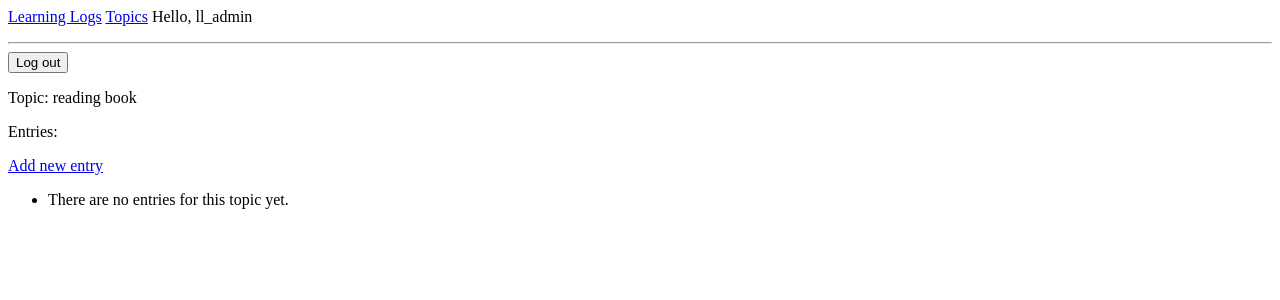
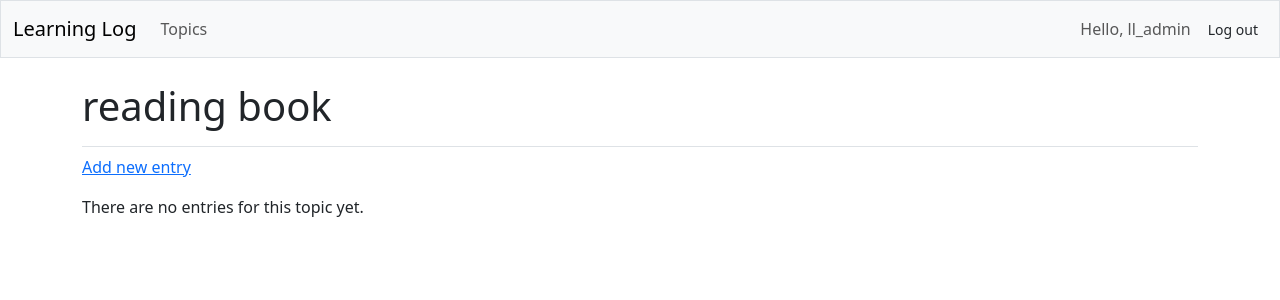
Before and after one commit to mickeyzhou/learning_logs, a Django app: page /topics/5/ in a window 1280 px wide. Shown: the top 300 px of the page. Run offline with Django 5.2, Linux system fonts and the light colour scheme; a user stored in the database is signed in; data comes from the database, SQL or seed files in the repository; both versions use the stored data as it was after the commit; some libraries are stand-ins or nearby versions.

Commit message:
add style

```diff
--- a/learning_logs/models.py
+++ b/learning_logs/models.py
@@ -1,9 +1,11 @@
 from django.db import models
+from django.contrib.auth.models import User
 
 class Topic(models.Model):
     """ 用户学习的主题"""
     text = models.CharField(max_length=200)
     date_added = models.DateTimeField(auto_now_add=True)
+    owner = models.ForeignKey(User, on_delete=models.CASCADE)
 
     def __str__(self):
         """返回模型的字符串表示"""
--- a/learning_logs/templates/learning_logs/base.html
+++ b/learning_logs/templates/learning_logs/base.html
@@ -1,16 +1,64 @@
-<p>
-    <a href="{% url 'learning_logs:index' %}">Learning Logs</a>
-    <a href="{% url 'learning_logs:topics' %}">Topics</a>
+<!doctype html>
+<html lang="en">
+    <head>
+        <meta charset="utf-8">
+        <meta name="viewport" content="width=device-width,
+        initial-scale=1">
+        <title>Learning Log</title>
+        {% load django_bootstrap5 %}
+        {% bootstrap_css %}
+        {% bootstrap_javascript %}
+    </head>
+    <body>
+        <nav class="navbar navbar-expand-md navbar-light bg-light mb-4 border">
+            <div class="container-fluid">
+                <a class="navbar-brand" href="{% url 'learning_logs:index' %}">Learning Log</a>
+    <button class="navbar-toggler" type="button" data-bs-toggle="collapse" data-bs-target="#navbarCollapse" aria-controls="navbarCollapse"
+ aria-expanded="false" aria-label="Toggle
+navigation">
+<span class="navbar-toggler-icon"></span>
+</button>
+<div class="collapse navbar-collapse"
+id="navbarCollapse">
+<ul class="navbar-nav me-auto mb-2 mb-md-0">
+<li class="nav-item">
+    <a class="nav-link" href="{% url 'learning_logs:topics' %}">Topics</a>
+</li>
+</ul> <!-- 定义导航栏左侧链接的代码到此结束 -->
+<!-- 与账户相关的链接 -->
+<ul class="navbar-nav ms-auto mb-2 mb-md-0">
     {% if user.is_authenticated %}
-        Hello, {{user.username}}
-        <hr />
-        <form action="{% url 'accounts:logout' %}" method="post">
-            {% csrf_token %}
-            <button name="submit">Log out</button>
-        </form>
+    <li class="nav-item">
+        <span class="navbar-text me-2">Hello, {{user.username }}</span>
+    </li>
     {% else %}
-        <a href="{% url 'accounts:login' %}">Log in</a>
-        <a href="{% url 'accounts:register' %}">Register</a>
+    <li class="nav-item">
+        <a class="nav-link" href="{% url 'accounts:register' %}">Register</a>
+    </li>
+    <li class="nav-item">
+        <a class="nav-link" href="{% url 'accounts:login' %}">Log in</a>
+    </li>
     {% endif %}
-</p>
-{% block content %}{% endblock content %}
+</ul> <!-- 与账户相关的链接到此结束 -->
+    {% if user.is_authenticated %}
+<form action="{% url 'accounts:logout' %}"
+method='post'>
+{% csrf_token %}
+<button name='submit' class='btn btn-outline-
+secondary btn-sm'>
+Log out</button>
+</form>
+{% endif %}
+</div> <!-- 定义导航栏可折叠部分的代码到此结束 -->
+</div> <!-- 定义导航栏容器的代码到此结束 -->
+</nav> <!-- 定义导航栏的代码到此结束 -->
+<main class="container">
+    <div class="pb-2 mb-2 border-bottom">
+    {% block page_header %}{% endblock page_header %}
+    </div>
+    <div>
+    {% block content %}{% endblock content %}
+    </div>
+    </main>
+    </body>
+</html>
--- a/learning_logs/templates/learning_logs/topic.html
+++ b/learning_logs/templates/learning_logs/topic.html
@@ -1,18 +1,26 @@
 {% extends 'learning_logs/base.html' %}
 
+{% block page_header %}
+<h1>{{ topic.text }}</h1>
+{% endblock page_header %}
 {% block content %}
-    <p>Topic: {{ topic.text }}</p>
-    <p>Entries:</p>
-    <p><a href="{% url 'learning_logs:new_entry' topic.id %}">Add new entry</a></p>
-    <ul>
-        {% for entry in entries %}
-            <li>
-                <p>{{ entry.date_added|date:'M d, Y H:i'}}</p>
-                <p>{{ entry.text|linebreaks }}</p>
-                <p><a href="{% url 'learning_logs:edit_entry' entry.id %}">Edit entry</a></p>
-            </li>
-        {% empty %}
-            <li>There are no entries for this topic yet.</li>
-        {% endfor %}
-    </ul>
-{% endblock content%}
+<p>
+<a href="{% url 'learning_logs:new_entry' topic.id %}">Add
+new entry</a>
+</p>
+{% for entry in entries %}
+<div class="card mb-3">
+<!-- 包含时间戳和编辑链接的标题 -->
+<h4 class="card-header">
+{{ entry.date_added|date:'M d, Y H:i' }}
+<small><a href="{% url 'learning_logs:edit_entry'
+entry.id %}">
+edit entry</a></small>
+</h4>
+<!-- 包含条目文本的正文 -->
+<div class="card-body">{{ entry.text|linebreaks }}</div>
+</div>
+{% empty %}
+<p>There are no entries for this topic yet.</p>
+{% endfor %}
+{% endblock content %}
--- a/learning_logs/views.py
+++ b/learning_logs/views.py
@@ -1,28 +1,35 @@
 from django.shortcuts import render, redirect
+from django.contrib.auth.decorators import login_required
 from .models import Topic, Entry
 from .forms import TopicForm
 from .forms import EntryForm
+from django.http import Http404
+
 # Create your views here.
 
 def index(request):
     """学习笔记的主页"""
     return render(request, 'learning_logs/index.html')
 
-
+@login_required
 def topics(request):
     """显示所有的主题"""
-    topics = Topic.objects.order_by('date_added')
+    topics = Topic.objects.filter(owner=request.user).order_by('date_added')
     context = {'topics': topics}
     return render(request, 'learning_logs/topics.html', context)
 
+@login_required
 def topic(request, topic_id):
     """显示单个主题及其所有的条目"""
     print(f"topic_id:{topic_id}")
     topic = Topic.objects.get(id=topic_id)
+    if topic.owner != request.user:
+        raise Http404
     entries = topic.entry_set.order_by('-date_added')
     context = {'topic': topic, 'entries': entries}
     return render(request, 'learning_logs/topic.html', context)
 
+@login_required
 def new_topic(request):
     """添加新主题"""
     if request.method != 'POST':
@@ -30,12 +37,15 @@ def new_topic(request):
     else:
         form = TopicForm(data=request.POST)
         if form.is_valid():
-            form.save()
+            new_topic = form.save(commit=False)
+            new_topic.owner = request.user
+            new_topic.save()
             return redirect('learning_logs:topics')
     # 显示空表单或指出表单数据无效
     context = {'form': form}
     return render(request, 'learning_logs/new_topic.html', context)
 
+@login_required
 def new_entry(request, topic_id):
     """在特定主题中添加新条目"""
     topic = Topic.objects.get(id=topic_id)
@@ -51,11 +61,13 @@ def new_entry(request, topic_id):
     context = {'topic': topic, 'form': form}
     return render(request, 'learning_logs/new_entry.html', context)
 
+@login_required
 def edit_entry(request, entry_id):
     """编辑既有的条目"""
     entry = Entry.objects.get(id=entry_id)
     topic = entry.topic
-
+    if topic.owner != request.user:
+        raise Http404
     if request.method != 'POST':
         form = EntryForm(instance=entry)
     else:
--- a/ll_project/settings.py
+++ b/ll_project/settings.py
@@ -15,7 +15,7 @@ from pathlib import Path
 #我的设置
 LOGIN_REDIRECT_URL = 'learning_logs:index'
 LOGOUT_REDIRECT_URL = 'learning_logs:index'
-
+LOGIN_URL = 'accounts:login'
 # Build paths inside the project like this: BASE_DIR / 'subdir'.
 BASE_DIR = Path(__file__).resolve().parent.parent
 
@@ -38,6 +38,10 @@ INSTALLED_APPS = [
     #我的应用程序
     'learning_logs',
     'accounts',
+    # 第三方应用程序
+    'django_bootstrap5',
+
+    # Django 默认添加的应用程序
     'django.contrib.admin',
     'django.contrib.auth',
     'django.contrib.contenttypes',
```
Also changed, not shown: accounts/templates/registration/login.html (+10 -9 lines), learning_logs/templates/learning_logs/index.html (+16 -3 lines), learning_logs/templates/learning_logs/topics.html (+16 -11 lines), db.sqlite3, learning_logs/migrations/0003_topic_owner.py (added), 1 other file.
